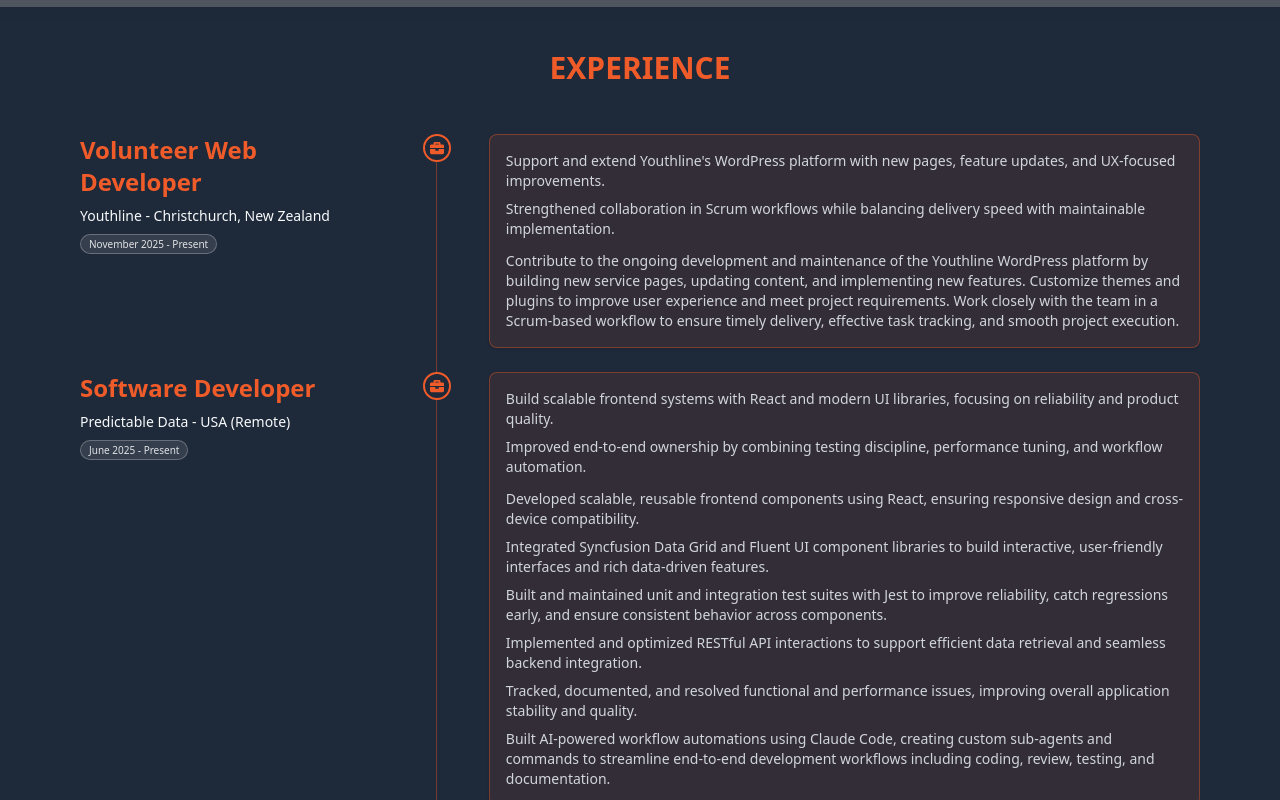
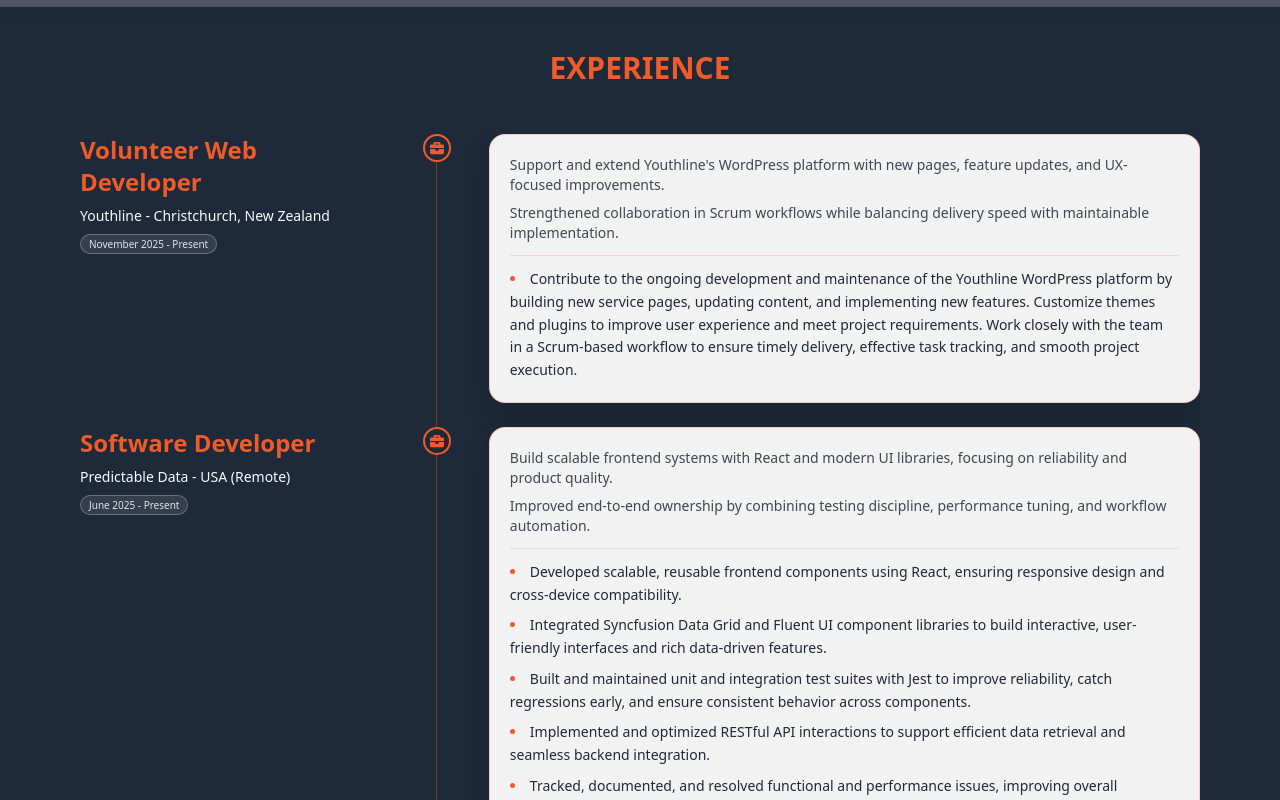
Before and after one commit to KinjalHirapara/portfolio, a React (Vite) app: page / in a window 1280 px wide. Shown: the part 1580-2380 px from the top of the page. Built offline with nearby package versions, Linux system fonts and the light colour scheme; grey boxes are pictures that could not be loaded.

Commit message:
updated experience section design

```diff
--- a/src/components/Experience.tsx
+++ b/src/components/Experience.tsx
@@ -37,7 +37,7 @@ const Experience: React.FC = () => {
           return (
             <motion.div
               key={`${exp.title}-${exp.company}`}
-              className="rounded-lg border border-primary/40 bg-primary/10 p-4 shadow-sm"
+              className="rounded-2xl border border-primary/25 bg-light p-5 shadow-[0_12px_24px_rgba(0,0,0,0.12)]"
               variants={cardVariants}
               custom={direction}
               initial="hidden"
@@ -47,7 +47,7 @@ const Experience: React.FC = () => {
               <div className="flex items-start justify-between gap-4 mb-2">
                 <div className="flex-1 min-w-0">
                   {exp.title && (
-                    <h3 className="text-lg font-semibold truncate">
+                    <h3 className="text-lg font-semibold truncate text-textDark">
                       {exp.title}
                     </h3>
                   )}
@@ -57,23 +57,23 @@ const Experience: React.FC = () => {
                     </p>
                   )}
                   {exp.duration && (
-                    <span className="mt-1 inline-flex text-[10px] leading-none px-2 py-1 rounded-full border whitespace-nowrap border-black/15 bg-black/5 text-black/65 dark:border-white/25 dark:bg-white/10 dark:text-white/85">
+                    <span className="mt-1 inline-flex text-[10px] leading-none px-2 py-1 rounded-full border whitespace-nowrap border-primary/25 bg-primary/10 text-textDark/80">
                       {exp.duration}
                     </span>
                   )}
                 </div>
               </div>
 
-              <ul className="space-y-2 text-base">
+              <ul className="space-y-2 text-sm leading-relaxed text-textDark">
                 {(exp.summary || exp.learningNote) && (
                   <li className="space-y-2 mb-3 border-b border-primary/20 pb-3 list-none">
                     {exp.summary && (
-                      <p className="text-sm text-gray-700 dark:text-gray-300">
+                      <p className="text-sm text-textDark/85">
                         {exp.summary}
                       </p>
                     )}
                     {exp.learningNote && (
-                      <p className="text-sm text-gray-700 dark:text-gray-300">
+                      <p className="text-sm text-textDark/85">
                         - {exp.learningNote}
                       </p>
                     )}
@@ -148,32 +148,32 @@ const Experience: React.FC = () => {
 
               <div className="flex justify-start">
                 <motion.div
-                  className="w-full rounded-lg border border-primary/40 bg-primary/10 p-4 shadow-sm"
+                  className="w-full rounded-2xl border border-primary/25 bg-light p-5 shadow-[0_12px_28px_rgba(0,0,0,0.14)]"
                   variants={cardVariants}
                   custom={direction}
                   initial="hidden"
                   whileInView="visible"
                   viewport={{ once: false, amount: 0.3 }}
                 >
-                  <ul className="space-y-2 text-base">
+                  <ul className="space-y-2 text-sm leading-relaxed text-textDark">
                     {(exp.summary || exp.learningNote) && (
-                      <li className="space-y-2 mb-3 list-none">
+                      <li className="space-y-2 mb-3 list-none border-b border-primary/20 pb-3">
                         {exp.summary && (
-                          <p className="text-sm text-gray-700 dark:text-gray-300">
+                          <p className="text-sm text-textDark/85">
                             {exp.summary}
                           </p>
                         )}
                         {exp.learningNote && (
-                          <p className="text-sm text-gray-700 dark:text-gray-300">
+                          <p className="text-sm text-textDark/85">
                             {exp.learningNote}
                           </p>
                         )}
                       </li>
                     )}
                     {exp.responsibilities.map((item, idx) => (
-                      <p className="text-sm text-gray-700 dark:text-gray-300">
-                        <li key={idx}>{item}</li>
-                      </p>
+                      <li key={idx} className="list-disc list-inside marker:text-primary">
+                        {item}
+                      </li>
                     ))}
                   </ul>
                 </motion.div>
```
